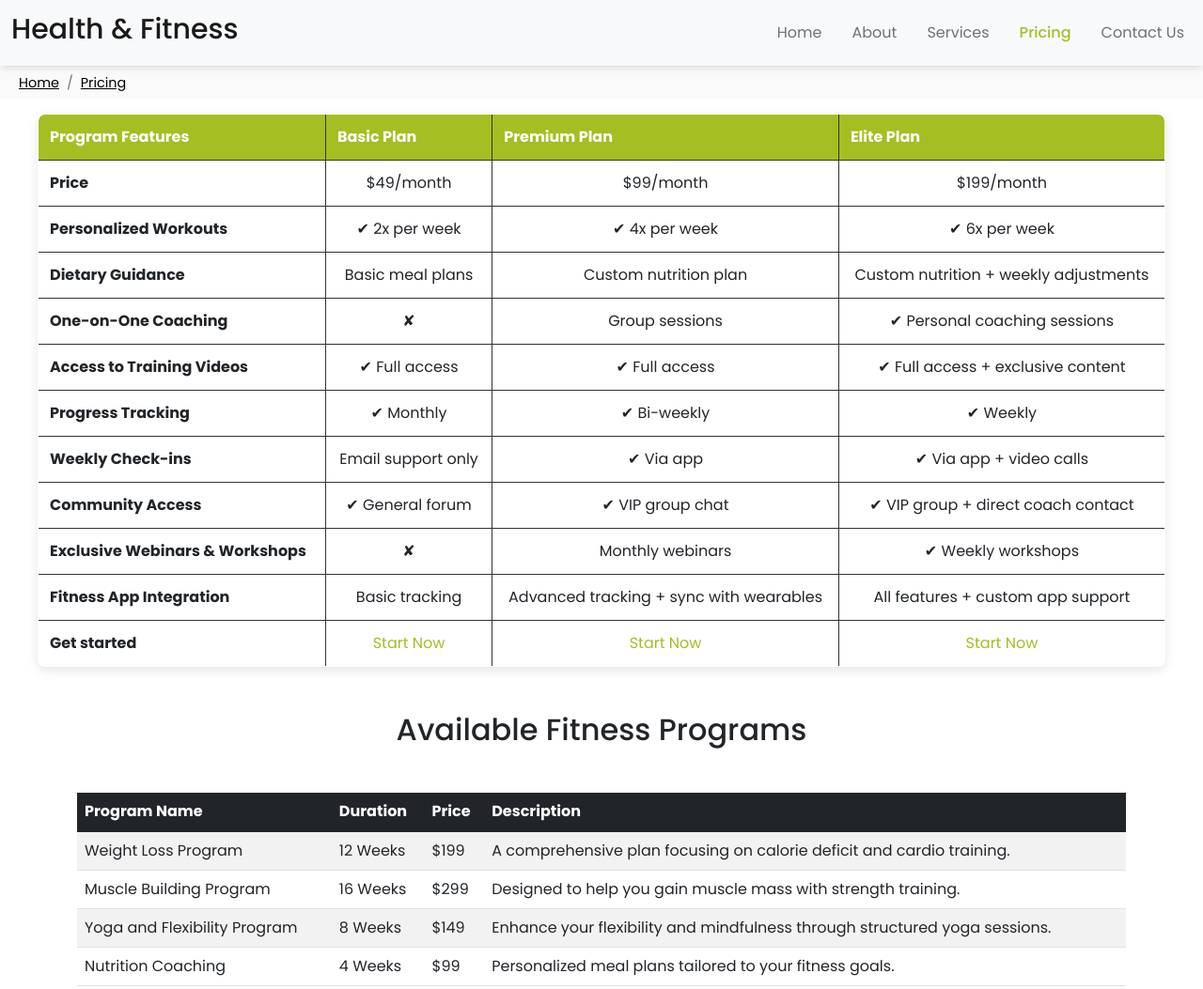
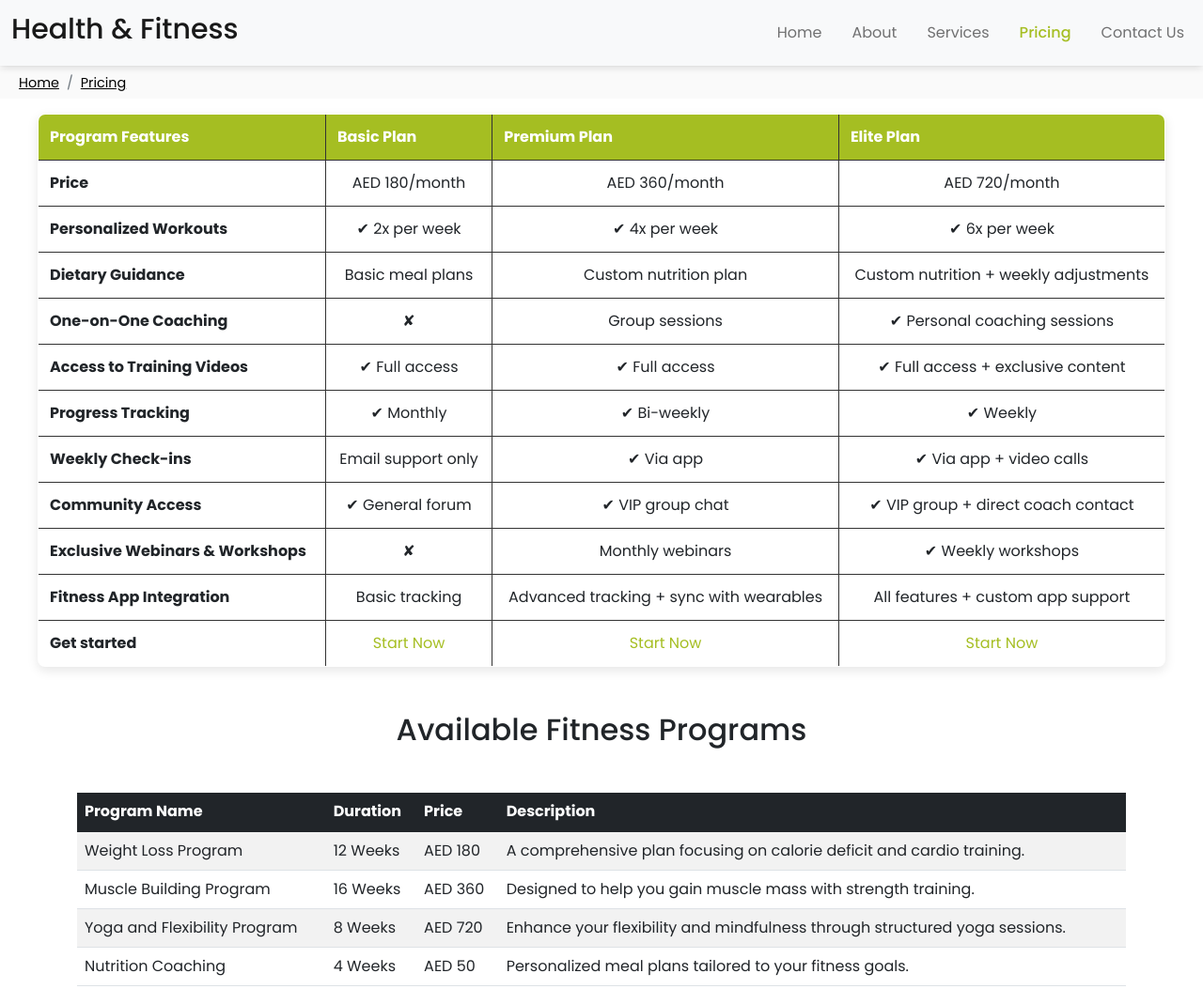
Before and after one commit to noorulhassan2625/health-fitness, a plain HTML site: page pricing.html in a window 1280 px wide. Shown: the top 1053 px of the page at 94% size. Drawn offline with nearby package versions, Linux system fonts and the light colour scheme.

Commit message:
Add files via upload

```diff
--- a/data.json
+++ b/data.json
@@ -3,28 +3,28 @@
       "id": 1,
       "name": "Weight Loss Program",
       "duration": "12 Weeks",
-      "price": "$199",
+      "price": "AED 180",
       "description": "A comprehensive plan focusing on calorie deficit and cardio training."
     },
     {
       "id": 2,
       "name": "Muscle Building Program",
       "duration": "16 Weeks",
-      "price": "$299",
+      "price": "AED 360",
       "description": "Designed to help you gain muscle mass with strength training."
     },
     {
       "id": 3,
       "name": "Yoga and Flexibility Program",
       "duration": "8 Weeks",
-      "price": "$149",
+      "price": "AED 720",
       "description": "Enhance your flexibility and mindfulness through structured yoga sessions."
     },
     {
       "id": 4,
       "name": "Nutrition Coaching",
       "duration": "4 Weeks",
-      "price": "$99",
+      "price": "AED 50",
       "description": "Personalized meal plans tailored to your fitness goals."
     }
   ]
--- a/pricing.html
+++ b/pricing.html
@@ -111,9 +111,9 @@
                 <tbody>
                     <tr>
                         <td><strong>Price</strong></td>
-                        <td>$49/month</td>
-                        <td>$99/month</td>
-                        <td>$199/month</td>
+                        <td>AED 180/month</td>
+                        <td>AED 360/month</td>
+                        <td>AED 720/month</td>
                     </tr>
                     <tr>
                         <td><strong>Personalized Workouts</strong></td>
```
Also changed, not shown: contact.html (+3 -3 lines).
